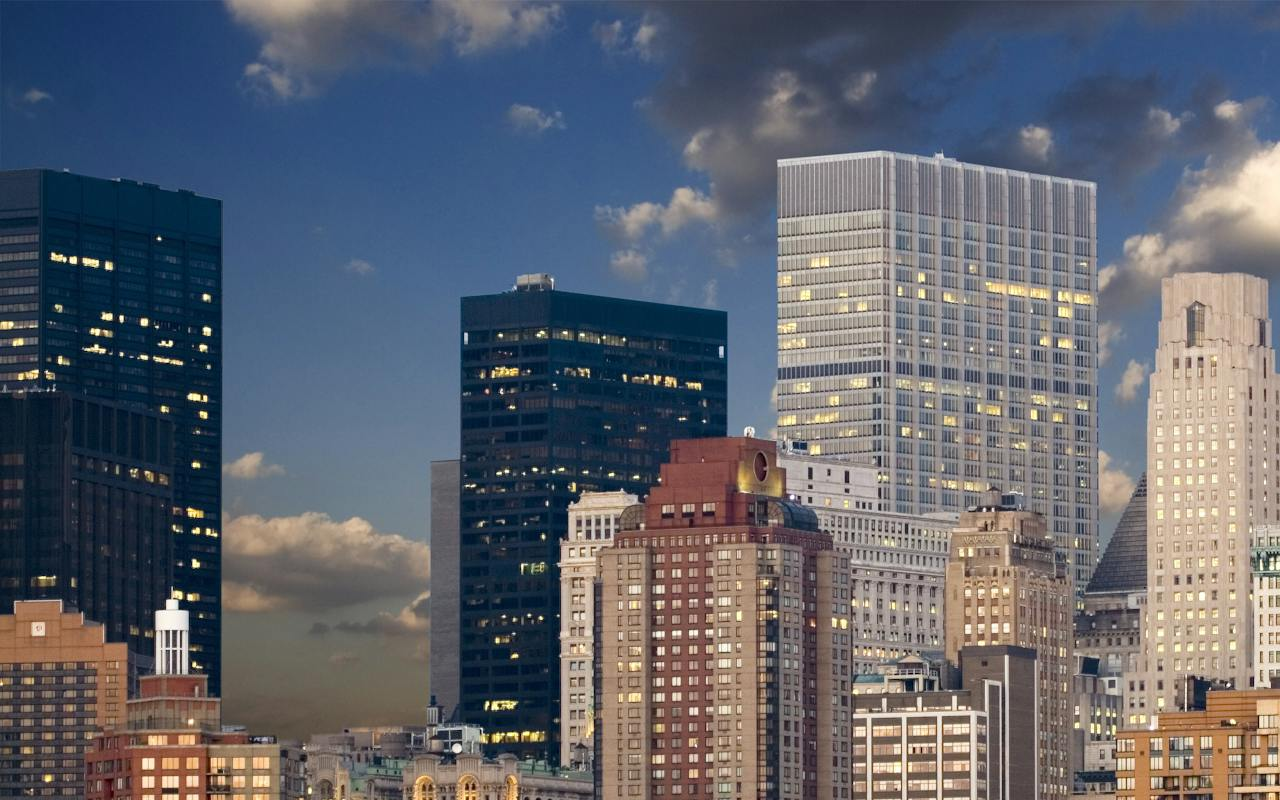
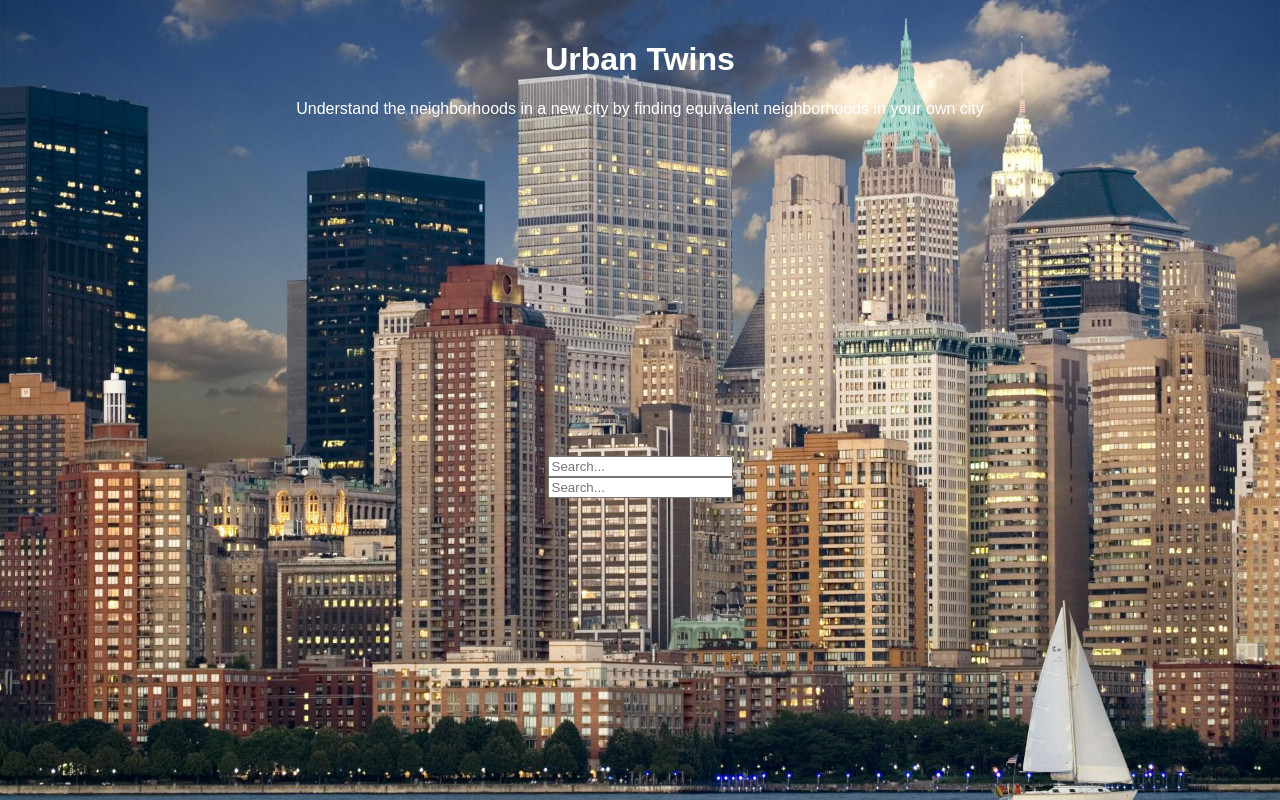
Before and after one commit to mauritz2/urban-twins, a React (Create React App) app in the folder urban-twins/: page / in a window 1280 px wide. Built offline with nearby package versions, Linux system fonts and the light colour scheme.

Commit message:
WIP search boxes added

```diff
--- a/urban-twins/src/App.js
+++ b/urban-twins/src/App.js
@@ -1,9 +1,18 @@
 import './App.css';
+import SearchBox from './components/SearchBox.js';
 
 function App() {
   return (
-    <div id="background-img">
-    </div>
+      <div className="container background-image">
+        <header className="header">
+          <h1>Urban Twins</h1>
+          <p>Understand the neighborhoods in a new city by finding equivalent neighborhoods in your own city</p>
+        </header>
+        <main className="main">
+          <SearchBox />
+          <SearchBox />
+        </main>
+      </div>
   );
 }
 
--- /dev/null
+++ b/urban-twins/src/components/SearchBox.js
@@ -0,0 +1,16 @@
+import React from 'react';
+
+const SearchBox = () => {
+    const handleSearch = (event) => {
+        // Handle search logic here
+    };
+
+    return (
+        <div>
+            <input type="text" placeholder="Search..." onChange={handleSearch} />
+            {/* Add any additional elements or logic here */}
+        </div>
+    );
+};
+
+export default SearchBox;
--- a/urban-twins/src/index.css
+++ b/urban-twins/src/index.css
@@ -11,3 +11,42 @@ code {
   font-family: source-code-pro, Menlo, Monaco, Consolas, 'Courier New',
     monospace;
 }
+
+body, html {
+  margin: 0;
+  padding: 0;
+  height: 100%;
+  font-family: Arial, sans-serif;
+}
+
+.container {
+  display: grid;
+  grid-template-rows: auto 1fr;
+  height: 100vh;
+  position: relative;
+  text-align: center;
+  color: white;
+}
+
+.background-image {
+  background-image: url('/./public/images/skyline-bg.jpg');
+  background-size: cover;
+  background-color: rgba(0, 0, 0, 0.7);
+  position: absolute;
+  top: 0;
+  left: 0;
+  width: 100%;
+  height: 100%;
+  background-position: center;
+}
+
+.header {
+  padding: 20px;
+}
+
+.main {
+  display: flex;
+  flex-direction: column;
+  align-items: center;
+  justify-content: center;
+}
```
